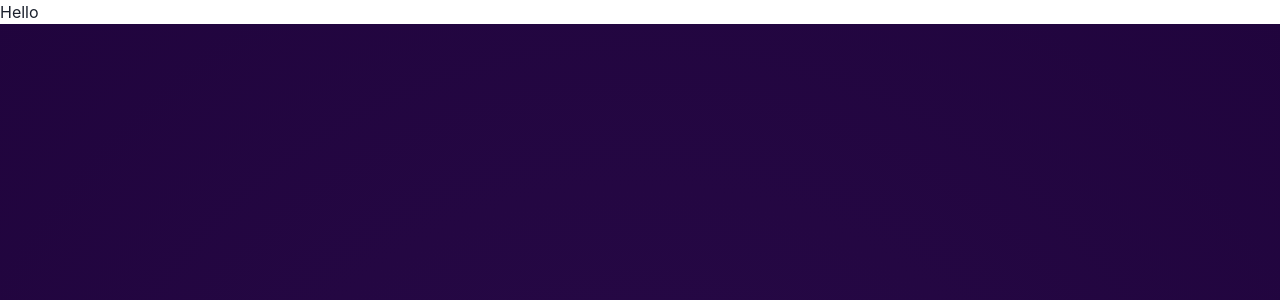
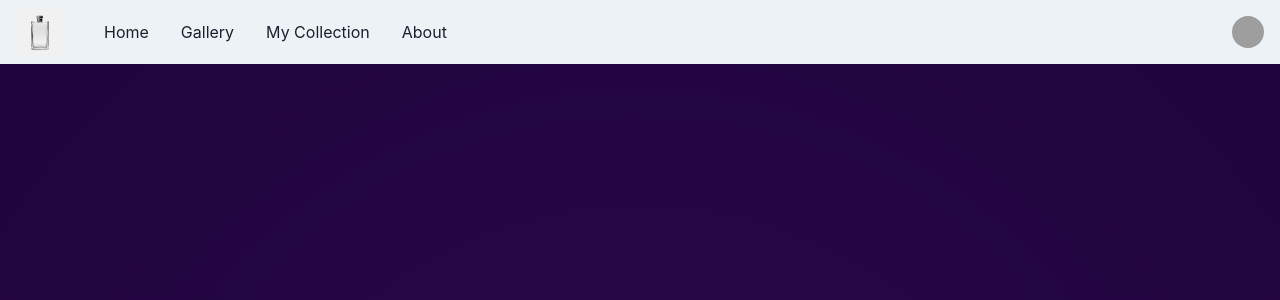
Before and after one commit to Alex-Moeller7/ChakraProject, a React (Vite) app: page / in a window 1280 px wide. Shown: the top 300 px of the page. Built offline with nearby package versions, Linux system fonts and the light colour scheme; grey boxes are pictures that could not be loaded.

Commit message:
Header added

```diff
--- a/package.json
+++ b/package.json
@@ -10,6 +10,7 @@
     "@chakra-ui/react": "^2.8.2",
     "@emotion/react": "^11.11.4",
     "@emotion/styled": "^11.11.5",
+    "@types/react": "^18.3.3",
     "framer-motion": "^11.2.10",
     "react": "^18.0.0",
     "react-dom": "^18.0.0"
--- a/src/App.jsx
+++ b/src/App.jsx
@@ -1,7 +1,8 @@
 import { useState } from "react";
+import Footer from "./components/Footer/Footer";
 
 function App() {
-  return <p>Hello</p>;
+  return <Footer />;
 }
 
 export default App;
--- /dev/null
+++ b/src/components/Footer/Footer.tsx
@@ -0,0 +1,94 @@
+"use client";
+
+import React from "react";
+
+import {
+  Box,
+  Flex,
+  Avatar,
+  HStack,
+  Button,
+  Menu,
+  MenuButton,
+  MenuList,
+  MenuItem,
+  MenuDivider,
+  useDisclosure,
+  useColorModeValue,
+  Stack,
+} from "@chakra-ui/react";
+
+const Links = ["Home", "Gallery", "My Collection", "About"];
+
+const NavLink = ({ children }: { children: React.ReactNode }) => {
+  return (
+    <Box
+      as="a"
+      px={2}
+      py={1}
+      rounded={"md"}
+      _hover={{
+        textDecoration: "none",
+        bg: useColorModeValue("gray.200", "gray.700"),
+      }}
+      href={"#"}
+    >
+      {children}
+    </Box>
+  );
+};
+
+export default function Footer() {
+  const { isOpen, onOpen, onClose } = useDisclosure();
+
+  return (
+    <>
+      <Box bg={useColorModeValue("gray.100", "gray.900")} px={4}>
+        <Flex h={16} alignItems={"center"} justifyContent={"space-between"}>
+          <HStack spacing={8} alignItems={"center"}>
+            <Box>
+              <img
+                src="src\assets\fragranceBtl.jpg"
+                alt="Fragrance Icon"
+                style={{ height: "3rem" }}
+              />
+            </Box>
+            <HStack as={"nav"} spacing={4} display={{ base: "none", md: "flex" }}>
+              {Links.map((link) => (
+                <NavLink key={link}>{link}</NavLink>
+              ))}
+            </HStack>
+          </HStack>
+          <Flex alignItems={"center"}>
+            <Menu>
+              <MenuButton as={Button} rounded={"full"} variant={"link"} cursor={"pointer"} minW={0}>
+                <Avatar
+                  size={"sm"}
+                  src={
+                    "https://images.unsplash.com/photo-1493666438817-866a91353ca9?ixlib=rb-0.3.5&q=80&fm=jpg&crop=faces&fit=crop&h=200&w=200&s=b616b2c5b373a80ffc9636ba24f7a4a9"
+                  }
+                />
+              </MenuButton>
+              <MenuList>
+                <MenuItem>Profile</MenuItem>
+                <MenuItem>Collection</MenuItem>
+                <MenuDivider />
+                <MenuItem>Wishlist</MenuItem>
+              </MenuList>
+            </Menu>
+          </Flex>
+        </Flex>
+
+        {isOpen ? (
+          <Box pb={4} display={{ md: "none" }}>
+            <Stack as={"nav"} spacing={4}>
+              {Links.map((link) => (
+                <NavLink key={link}>{link}</NavLink>
+              ))}
+            </Stack>
+          </Box>
+        ) : null}
+      </Box>
+    </>
+  );
+}
```
Also changed, not shown: src/assets/fragranceBtl.jpg (added), src/components/Header/Header.jsx (added), 1 other file (tests, documents, lock files or other folders).
